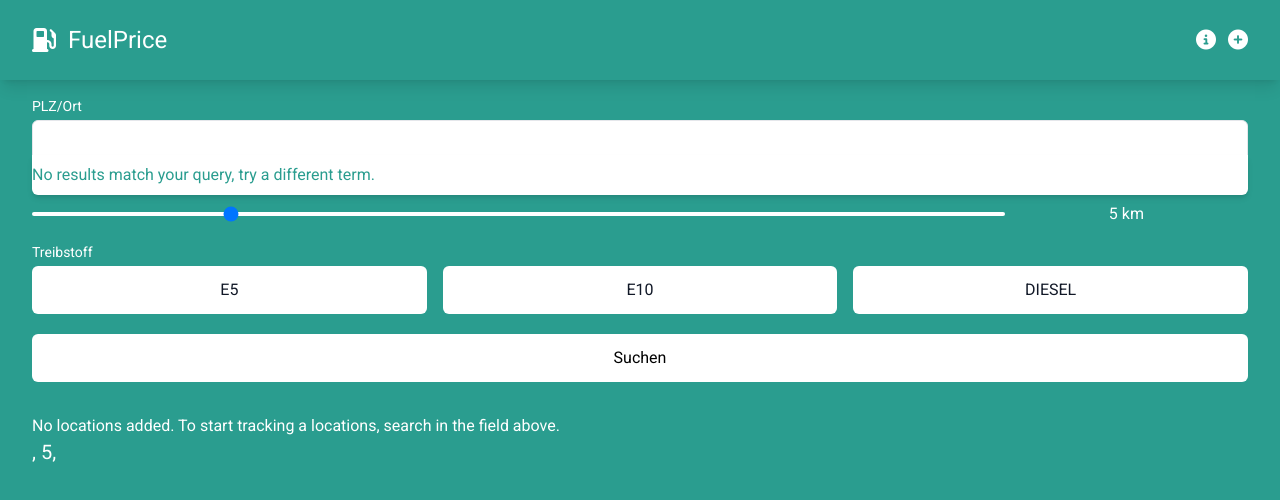
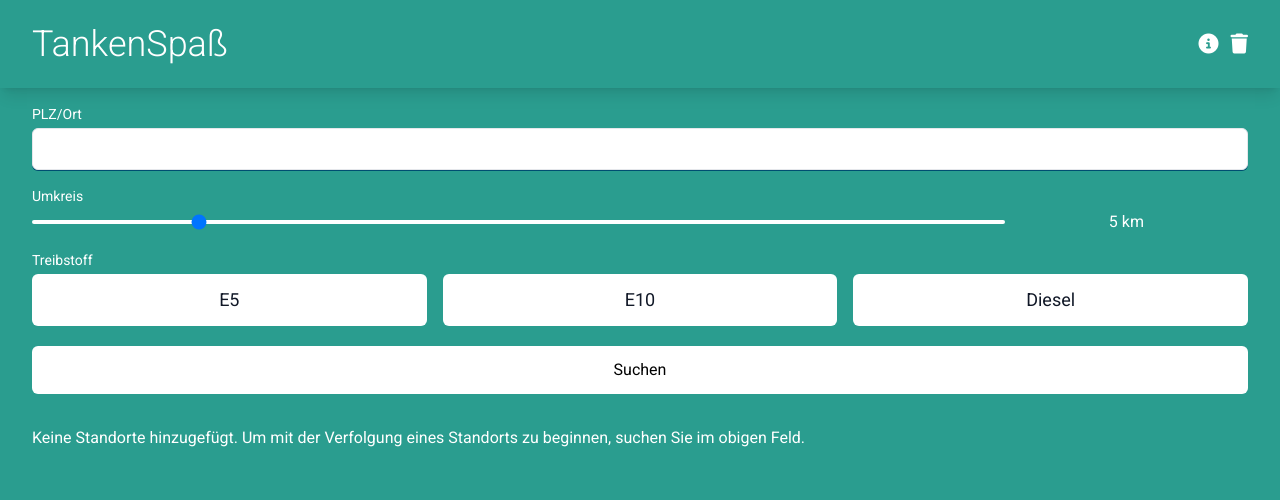
Before and after one commit to a-skersys/FuelPrice, a Vue app: page / in a window 1280 px wide. Shown: the top 500 px of the page. Built offline with nearby package versions, Linux system fonts and the light colour scheme.

Commit message:
Version alpha

```diff
--- /dev/null
+++ b/src/components/AnimatedPlaceholder.vue
@@ -0,0 +1,3 @@
+<template>
+  <div class="bg-gray-300 animate-pulse rounded-sm">&nbsp;</div>
+</template>
--- a/src/components/AsyncCityView.vue
+++ b/src/components/AsyncCityView.vue
@@ -12,7 +12,7 @@
       </p>
     </div>
     <!-- Fuel Overview -->
-    <div class="flex flex-col items-center text-white py-12">
+    <div class="flex flex-col items-center text-white py-12 px-4">
       <h1 class="text-4xl mb-2">{{ route.params.city }}</h1>
       <h2 class="text-2xl mb-2">
         <span class="capitalize">{{ route.query.type }}</span> in
@@ -24,7 +24,7 @@
             class="flex my-6 w-full bg-white rounded-lg shadow-md shadow-fuel-secondary"
             :class="[station.isOpen == false ? 'opacity-50' : 'opacity-100']"
           >
-            <div class="h-24 w-1/6 m-6 flex-shrink-0 overflow-hidden">
+            <div class="h-24 w-1/6 my-6 mx-3 flex-shrink-0 overflow-hidden">
               <img
                 v-if="Object.keys(Logos).includes(station.brand.split(' ')[0])"
                 :src="brandLogo(station.brand.split(' ')[0])"
@@ -75,7 +75,9 @@
               </p>
               <p
                 v-if="
-                  (station.price - averagePrice(fuelData)).toFixed(2) * 100 < 0
+                  Number((station.price - averagePrice(fuelData)).toFixed(2)) *
+                    100 <
+                  0
                 "
                 class="text-fuel-primary"
               >
@@ -88,7 +90,9 @@
               </p>
               <p
                 v-else-if="
-                  (station.price - averagePrice(fuelData)).toFixed(2) * 100 > 0
+                  Number((station.price - averagePrice(fuelData)).toFixed(2)) *
+                    100 >
+                  0
                 "
                 class="text-fuel-wrong"
               >
@@ -101,7 +105,9 @@
               </p>
               <p
                 v-else-if="
-                  (station.price - averagePrice(fuelData)).toFixed(2) * 100 == 0
+                  Number((station.price - averagePrice(fuelData)).toFixed(2)) *
+                    100 ==
+                  0
                 "
                 class="text-gray-400 text-center"
               >
@@ -121,10 +127,9 @@
 
 <script setup lang="ts">
 import axios from "axios";
-import { ref } from "vue";
-import { useRoute, useRouter } from "vue-router";
+import { useRoute } from "vue-router";
 
-const Logos = {
+const Logos: any = {
   ARAL: {
     imageSrc:
       "https://upload.wikimedia.org/wikipedia/commons/thumb/6/60/Aral_Logo.svg/1200px-Aral_Logo.svg.png",
--- a/src/components/CityCard.vue
+++ b/src/components/CityCard.vue
@@ -1,16 +1,18 @@
 <template>
   <div
-    class="flex py-6 px-3 bg-fuel-secondary rounded-md shadow-md cursor-pointer"
+    class="flex py-4 px-4 min-h-35 bg-fuel-secondary rounded-md shadow-md cursor-pointer"
   >
     <div class="flex flex-row flex-1">
       <div class="w-3/4">
-        <h2 class="text-3x1 text-xl">{{ city.city }}</h2>
-        <h3 class="text-sm">
+        <h2 class="text-3x1 text-xl">
+          <i class="fa-solid fa-location-dot pr-1"></i> {{ city.city }}
+        </h2>
+        <h3 class="text-sm pl-6">
           <span class="capitalize">{{ city.type }}</span> in {{ city.range }} km
           Umkreis
         </h3>
       </div>
-      <div class="w-1/4 flex flex-col items-center justify-center text-2xl">
+      <div class="w-1/4 flex flex-col items-center justify-center text-xl">
         <span class="text-fuel-primary"
           >{{ city.fuel.stations[0].price }} €</span
         >
--- /dev/null
+++ b/src/components/CityCardSkeleton.vue
@@ -0,0 +1,20 @@
+<template>
+  <div class="flex py-6 px-3 min-h-35 bg-fuel-secondary rounded-md shadow-md">
+    <div class="flex flex-row flex-1">
+      <div class="w-3/4 ml-2">
+        <h2 class="text-3x1 text-xl"><AnimatedPlaceholder class="w-1/2" /></h2>
+        <h3 class="text-sm pt-3">
+          <AnimatedPlaceholder class="w-1/3" />
+        </h3>
+      </div>
+      <div class="w-1/4 flex flex-col items-end justify-center text-xl">
+        <AnimatedPlaceholder class="w-20 mr-3" />
+        <AnimatedPlaceholder class="w-20 mr-3 mt-3" />
+      </div>
+    </div>
+  </div>
+</template>
+
+<script setup lang="ts">
+import AnimatedPlaceholder from "../components/AnimatedPlaceholder.vue";
+</script>
--- a/src/components/CityList.vue
+++ b/src/components/CityList.vue
@@ -1,11 +1,12 @@
 <template>
+  <p v-if="savedCities.length !== 0">Gespeicherte Orte:</p>
   <div v-for="city in savedCities" :key="city.id">
     <CityCard :city="city" @click="goToCityView(city)" />
   </div>
 
   <p v-if="savedCities.length === 0">
-    No locations added. To start tracking a locations, search in the field
-    above.
+    Keine Standorte hinzugefügt. Um mit der Verfolgung eines Standorts zu
+    beginnen, suchen Sie im obigen Feld.
   </p>
 </template>
 
@@ -15,6 +16,7 @@ import { ref } from "vue";
 import { useRouter } from "vue-router";
 import type { Ref } from "vue";
 import CityCard from "./CityCard.vue";
+import CityCardSkeleton from "./CityCardSkeleton.vue";
 
 const savedCities: Ref<any> = ref([]);
 const getCities = async () => {
--- a/src/components/SiteNavigation.vue
+++ b/src/components/SiteNavigation.vue
@@ -5,8 +5,7 @@
     >
       <RouterLink :to="{ name: 'home' }">
         <div class="flex items-center gap-3">
-          <i class="fa-solid fa-gas-pump text-2xl"></i>
-          <p class="text-2xl">FuelPrice</p>
+          <p class="text-4xl font-light">TankenSpaß</p>
         </div>
       </RouterLink>
 
@@ -16,38 +15,49 @@
           @click="toggleModal"
         ></i>
         <i
+          v-if="route.query.preview"
           class="fa-solid fa-circle-plus text-xl hover:text-fuel-secondary duration-150 cursor-pointer"
           @click="addCity"
+        ></i>
+        <i
+          v-else
+          class="fa-solid fa-trash text-xl hover:text-fuel-secondary duration-150 cursor-pointer"
+          @click="removeCity"
         ></i>
       </div>
 
       <BaseModal :modalActive="modalActive" @close-modal="toggleModal">
         <div class="text-black">
-          <h1 class="text-2xl mb-1">About:</h1>
+          <h1 class="text-2xl mb-1">Über:</h1>
           <p class="mb-4">
-            The Local Weather allows you to track the current and future weather
-            of cities of your choosing.
+            Mit TankenSpaß können Sie die Kraftstoffpreise der Städte Ihrer Wahl
+            verfolgen.
           </p>
-          <h2 class="text-2xl">How it works:</h2>
+          <h2 class="text-2xl">Wie es funktioniert:</h2>
           <ol class="list-decimal list-inside mb-4">
             <li>
-              Search for your city by entering the name into the search bar.
+              Suchen Sie nach Ihrer Stadt, indem Sie ihren Namen in die
+              Suchleiste eingeben und die richtige auswählen.
             </li>
             <li>
-              Select a city within the results, this will take you to the
-              current weather for your selection.
+              Wählen Sie den Kraftstofftyp und die Entfernung vom
+              Standortzentrum aus.
             </li>
             <li>
-              Track the city by clicking on the "+" icon in the top right. This
-              will save the city to view at a later time on the home page.
+              Verfolgen Sie die Stadt, indem Sie oben rechts auf das
+              <i class="fa-solid fa-circle-plus"></i>
+              Symbol klicken. Dadurch wird die Stadt gespeichert, um sie zu
+              einem späteren Zeitpunkt auf der Startseite anzuzeigen.
             </li>
           </ol>
 
-          <h2 class="text-2xl">Removing a city</h2>
+          <h2 class="text-2xl">Eine Stadt entfernen</h2>
           <p>
-            If you no longer wish to track a city, simply select the city within
-            the home page. At the bottom of the page, there will be am option to
-            delete the city.
+            Wenn Sie eine Stadt nicht mehr verfolgen möchten, wählen Sie einfach
+            die Stadt auf der Startseite aus. Oben auf der Seite wird anstelle
+            des <i class="fa-solid fa-circle-plus"></i> Symbol ein
+            <i class="fa-solid fa-trash"></i> Symbol angezeigt, um den Eintrag
+            zu entfernen.
           </p>
         </div>
       </BaseModal>
@@ -93,6 +103,17 @@ const addCity = () => {
   router.replace({ query });
 };
 
+const removeCity = () => {
+  savedCities.value = JSON.parse(localStorage.getItem("savedCities") as string);
+  const updatedCities = savedCities.value.filter(
+    (city: any) => city.id !== route.query.id
+  );
+  localStorage.setItem("savedCities", JSON.stringify(updatedCities));
+  router.push({
+    name: "home",
+  });
+};
+
 const modalActive = ref(false);
 const toggleModal = () => {
   modalActive.value = !modalActive.value;
--- a/src/views/HomeView.vue
+++ b/src/views/HomeView.vue
@@ -4,21 +4,41 @@
     <div class="pt-4 mb-8 relative">
       <p class="relative">
         <label class="block text-sm mb-1" for="place">PLZ/Ort</label>
-        <input type="text" id="place" v-model="searchQuery" @input="getSearchResults"
-          class="p-2 w-full text-black rounded-md bg-white border focus:border-fuel-secondary focus:outline-none focus: shadow-[0px_1px_0_0_#004E71]" />
+        <input
+          type="text"
+          id="place"
+          v-model="searchQuery"
+          @input="getSearchResults"
+          class="p-2 w-full text-black rounded-md bg-white border focus:border-fuel-secondary focus:outline-none focus: shadow-[0px_1px_0_0_#004E71]"
+        />
       </p>
 
-      <ul class="absolute bg-white text-fuel-primary w-full shadow-md top-[75px] rounded-b-md z-20" id="cityList"
-        v-if="mapboxSearchResults">
+      <ul
+        class="absolute bg-white text-fuel-primary w-full shadow-md top-[75px] rounded-b-md z-20"
+        id="cityList"
+        v-if="mapboxSearchResults"
+      >
         <p class="py-2" v-if="searchError">
           Sorry, something went wrong, please try again.
         </p>
-        <p class="py-2" v-if="!searchError && mapboxSearchResults.length === 0">
+        <p
+          class="py-2"
+          v-if="
+            !searchError &&
+            mapboxSearchResults.length === 0 &&
+            searchQuery != '' &&
+            chosenResult == ''
+          "
+        >
           No results match your query, try a different term.
         </p>
         <template v-else>
-          <li v-for="searchResult in mapboxSearchResults" @click="removeSearchResults(searchResult)"
-            :key="searchResult.id" class="py-2 px-2 cursor-pointer hover:bg-fuel-secondary hover:text-white">
+          <li
+            v-for="searchResult in mapboxSearchResults"
+            @click="removeSearchResults(searchResult)"
+            :key="searchResult.id"
+            class="py-2 px-2 cursor-pointer hover:bg-fuel-secondary hover:text-white"
+          >
             {{ searchResult.place_name }}
           </li>
         </template>
@@ -26,8 +46,15 @@
 
       <label class="block text-sm mb-1 mt-4" for="range">Umkreis</label>
       <div class="flex items-center justify-center">
-        <input id="range" type="range" min="0" max="25" v-model="fuelRange" step="5"
-          class="w-4/5 h-1 bg-white rounded-lg appearance-none cursor-pointer" />
+        <input
+          id="range"
+          type="range"
+          min="1"
+          max="25"
+          v-model="fuelRange"
+          step="2"
+          class="w-4/5 h-1 bg-white rounded-lg appearance-none cursor-pointer"
+        />
         <div class="w-1/5 min-w-fit text-center">{{ fuelRange }} km</div>
       </div>
 
@@ -35,36 +62,45 @@
         <label class="block text-sm mt-4 mb-1" for="fuelType">Treibstoff</label>
         <RadioGroup v-model="fuelType">
           <div class="grid grid-cols-3 gap-4">
-            <RadioGroupOption v-for="type in types" :key="type" :value="type" v-slot="{ active }" as="template">
-              <div :class="[
-                active
-                  ? 'bg-fuel-secondary text-white ring-2 ring-fuel-secondary'
-                  : 'text-gray-900',
-                'bg-white  cursor-pointer group relative border-fuel-primary rounded-md py-3 px-4 flex items-center justify-center hover:bg-fuel-secondary hover:border-fuel-primary hover:text-white focus:outline-none sm:flex-1',
-              ]">
-                <RadioGroupLabel as="span" class="uppercase">{{
-                    type
+            <RadioGroupOption
+              v-for="type in types"
+              :key="type"
+              :value="type"
+              v-slot="{ active }"
+              as="template"
+            >
+              <div
+                :class="[
+                  active
+                    ? 'bg-fuel-secondary text-white ring ring-fuel-secondary'
+                    : 'text-gray-900',
+                  'bg-white  cursor-pointer group relative border-fuel-primary rounded-md py-3 px-4 flex items-center justify-center hover:bg-fuel-secondary hover:border-fuel-primary hover:text-white focus:outline-none focus:text-gray-900 sm:flex-1 focus:hover:text-white',
+                ]"
+              >
+                <RadioGroupLabel as="span" class="capitalize text-lg">{{
+                  type
                 }}</RadioGroupLabel>
               </div>
             </RadioGroupOption>
           </div>
         </RadioGroup>
       </p>
-      <div @click="previewCity(chosenResult, fuelRange, fuelType)"
-        class="bg-white w-full cursor-pointer text-black text-center py-3 my-5 rounded-md hover:bg-fuel-secondary hover:border-fuel-primary hover:text-white">
+      <div
+        @click="previewCity(chosenResult, fuelRange, fuelType)"
+        class="bg-white w-full cursor-pointer text-black text-center py-3 my-5 rounded-md hover:bg-fuel-secondary hover:border-fuel-primary hover:text-white"
+      >
         Suchen
       </div>
     </div>
     <div class="flex flex-col gap-4">
       <Suspense>
         <CityList />
+
         <template #fallback>
-          <p>Loading...</p>
+          <CityCardSkeleton />
         </template>
-
       </Suspense>
     </div>
-    <p class="text-xl">{{ fuelType }}, {{ fuelRange }}, {{ fuelPlace }}</p>
   </main>
 </template>
 
@@ -74,8 +110,8 @@ import type { Ref } from "vue";
 import axios from "axios";
 import { RadioGroup, RadioGroupLabel, RadioGroupOption } from "@headlessui/vue";
 import { useRouter } from "vue-router";
-// import CityCardSkeleton from "../components/CityCardSkeleton.vue";
 import CityList from "../components/CityList.vue";
+import CityCardSkeleton from "@/components/CityCardSkeleton.vue";
 
 const types = ["e5", "e10", "diesel"];
 
@@ -116,7 +152,7 @@ const chosenResult = ref(null);
 
 const removeSearchResults = (searchResult: any) => {
   chosenResult.value = searchResult;
-  mapboxSearchResults.value = null;
+  mapboxSearchResults.value = [];
   fuelPlace.value = searchResult.place_name;
 };
 
@@ -135,7 +171,7 @@ const getSearchResults = () => {
 
       return;
     }
-    mapboxSearchResults.value = null;
+    mapboxSearchResults.value = [];
   }, 300);
 };
 </script>
```
